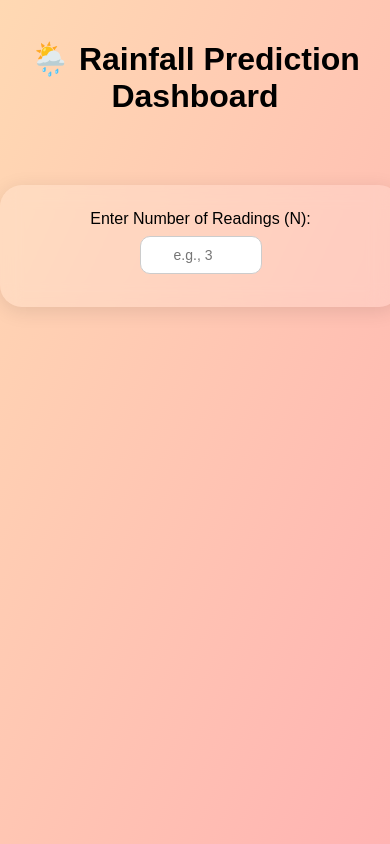
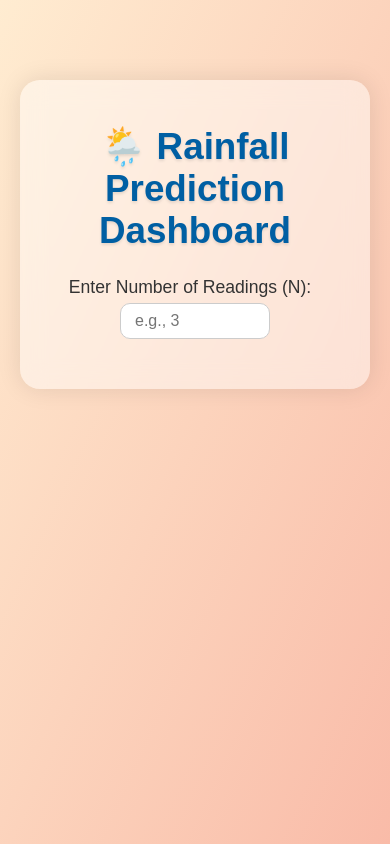
Before and after one commit to THEGODSAVIOUR/rainfall-predictor, a React (Create React App) app in the folder frontend/: page / in a window 390 px wide. Built offline with nearby package versions, Linux system fonts and the light colour scheme.

Commit message:
Updated CSS styling for Rainfall Predictor

```diff
--- a/frontend/src/App.css
+++ b/frontend/src/App.css
@@ -1,38 +1,127 @@
-.App {
-  text-align: center;
-  font-family: Arial, sans-serif;
-  margin-top: 40px;
+/* App.css — unified and polished for Rainfall Predictor UI */
+
+body {
+  margin: 0;
+  padding: 0;
+  font-family: "Poppins", sans-serif;
+  background: linear-gradient(to bottom right, #ffe0cc, #f9bba8);
+  min-height: 100vh;
+  display: flex;
+  justify-content: center;
+  align-items: flex-start;
+  overflow-x: hidden;
 }
 
-.input-row {
-  margin-bottom: 10px;
+/* Main app wrapper */
+.App {
+  width: 100%;
+  max-width: 1200px;
+  text-align: center;
+  padding: 40px 20px;
+  box-sizing: border-box;
 }
 
-input {
-  margin: 5px;
-  padding: 8px;
-  border-radius: 8px;
-  border: 1px solid #ccc;
+/* Headings */
+h1, h2, h3, h4, h5 {
+  color: #333;
+  margin-bottom: 15px;
 }
 
+/* Prediction section container */
+.results-container {
+  background-color: rgba(255, 255, 255, 0.55);
+  border-radius: 20px;
+  padding: 25px;
+  margin-top: 30px;
+  box-shadow: 0 4px 15px rgba(0, 0, 0, 0.1);
+}
+
+/* Buttons */
 button {
-  margin: 5px;
-  padding: 10px 15px;
+  background-color: #007bff;
+  color: white;
   border: none;
   border-radius: 10px;
-  background-color: #007bff;
-  color: white;
+  padding: 10px 20px;
+  font-size: 16px;
+  font-weight: 500;
   cursor: pointer;
+  transition: all 0.3s ease;
 }
 
 button:hover {
   background-color: #0056b3;
 }
 
-.result {
-  margin-top: 30px;
-  padding: 20px;
+/* Table styles */
+table {
+  width: 90%;
+  margin: 0 auto;
+  border-collapse: collapse;
+  margin-top: 15px;
+  background-color: rgba(255, 255, 255, 0.5);
+  border-radius: 12px;
+  overflow: hidden;
+}
+
+th, td {
+  padding: 10px;
+  border-bottom: 1px solid #ddd;
+  text-align: center;
+  font-size: 15px;
+}
+
+th {
+  background-color: #c4f4d6;
+  font-weight: bold;
+}
+
+tr:nth-child(even) {
+  background-color: rgba(255, 255, 153, 0.4);
+}
+
+/* Chart container */
+.chart-container {
+  background-color: rgba(255, 255, 255, 0.45);
+  border-radius: 20px;
+  padding: 25px;
+  box-shadow: 0 4px 15px rgba(0, 0, 0, 0.1);
+  margin: 40px auto;
+  width: 85%;
+}
+
+/* Smooth gradient blending fix for top header area */
+#root {
+  background: linear-gradient(to bottom right, #ffecd1, #f9bba8);
+  width: 100%;
+  min-height: 100vh;
+  display: flex;
+  justify-content: center;
+}
+
+/* Input and form control tweaks */
+input[type="number"],
+input[type="text"] {
   border: 1px solid #ccc;
-  border-radius: 10px;
-  display: inline-block;
+  border-radius: 8px;
+  padding: 8px 12px;
+  margin: 5px;
+  font-size: 15px;
+  width: 80px;
+  transition: border-color 0.3s;
 }
+
+input:focus {
+  border-color: #007bff;
+  outline: none;
+}
+
+/* Animation */
+@keyframes fadeIn {
+  from { opacity: 0; transform: translateY(10px); }
+  to { opacity: 1; transform: translateY(0); }
+}
+
+.results-container, .chart-container {
+  animation: fadeIn 0.5s ease-in-out;
+}
--- a/frontend/src/components/RainfallForm.css
+++ b/frontend/src/components/RainfallForm.css
@@ -1,144 +1,178 @@
-/* 🌦️ Full Page Background */
-html, body {
-  height: 100%;
+/* 🌦️ RainfallForm.css — Final Version */
+
+body {
   margin: 0;
-  padding: 0;
   font-family: "Poppins", sans-serif;
-  background: linear-gradient(to bottom right, #ffd9b3, #ffb3b3);
+  background: linear-gradient(135deg, #c6e6fb, #f8fcff);
   background-attachment: fixed;
-  background-repeat: no-repeat;
-  background-size: cover;
   overflow-x: hidden;
+  color: #333;
 }
 
-/* 🌤️ Form Container */
-form {
-  background: rgba(255, 255, 255, 0.18);
-  backdrop-filter: blur(10px);
-  border-radius: 22px;
-  box-shadow: 0 4px 20px rgba(0, 0, 0, 0.1);
-  padding: 40px 60px;
-  margin: 70px auto;
-  width: 520px;
-  transition: all 0.3s ease-in-out;
+.container {
+  max-width: 900px;
+  margin: 40px auto;
+  padding: 30px 20px;
+  background: rgba(255, 255, 255, 0.45);
+  border-radius: 20px;
+  box-shadow: 0 0 25px rgba(0, 0, 0, 0.1);
+  backdrop-filter: blur(12px);
+  text-align: center;
 }
 
-form:hover {
-  background: rgba(255, 255, 255, 0.25);
+.title {
+  font-size: 2.3rem;
+  font-weight: 700;
+  color: #005fa3;
+  text-shadow: 0 2px 3px rgba(0, 0, 0, 0.1);
+  margin-bottom: 25px;
+}
+
+/* Input Section */
+.input-section {
+  margin-bottom: 25px;
+}
+
+.input-section label {
+  font-size: 1.1rem;
+  font-weight: 500;
+  margin-right: 10px;
+}
+
+.input-section input {
+  padding: 8px 14px;
+  font-size: 1rem;
+  border: 1px solid #ccc;
+  border-radius: 10px;
+  width: 150px;
+  transition: all 0.2s ease;
+}
+
+.input-section input:focus {
+  border-color: #007bff;
+  outline: none;
+  box-shadow: 0 0 6px rgba(0, 123, 255, 0.4);
+}
+
+/* Reading Rows */
+.reading-row {
+  display: flex;
+  justify-content: center;
+  align-items: center;
+  gap: 15px;
+  background: rgba(255, 255, 255, 0.4);
+  border-radius: 15px;
+  padding: 15px;
+  margin-bottom: 15px;
+  box-shadow: 0 0 8px rgba(0, 0, 0, 0.05);
+}
+
+.reading-row h3 {
+  margin: 0;
+  font-size: 1.1rem;
+  color: #007bff;
+}
+
+.reading-row input {
+  width: 150px;
+  padding: 8px 12px;
+  border-radius: 8px;
+  border: 1px solid #ccc;
+  font-size: 1rem;
+}
+
+.reading-row input:focus {
+  border-color: #005fa3;
+  box-shadow: 0 0 5px rgba(0, 95, 163, 0.3);
+}
+
+/* Button */
+.submit-btn {
+  margin-top: 15px;
+  padding: 10px 24px;
+  font-size: 1.1rem;
+  background-color: #007bff;
+  border: none;
+  color: white;
+  border-radius: 10px;
+  cursor: pointer;
+  transition: all 0.3s ease;
+  box-shadow: 0 4px 8px rgba(0, 123, 255, 0.2);
+}
+
+.submit-btn:hover {
+  background-color: #005fa3;
   transform: translateY(-2px);
 }
 
-/* 📋 Inputs */
-input {
-  border: 1px solid #ccc;
-  border-radius: 10px;
-  padding: 10px;
-  width: 130px;
-  text-align: center;
-  margin: 8px;
-  outline: none;
-  font-size: 16px;
-  transition: border 0.3s ease;
+/* Error Message */
+.error {
+  color: #d9534f;
+  font-weight: 600;
+  margin-top: 10px;
 }
 
-input:focus {
-  border-color: #007bff;
+/* Results Section */
+.result-section {
+  margin-top: 35px;
+  background: rgba(255, 255, 255, 0.5);
+  border-radius: 15px;
+  padding: 25px;
+  box-shadow: 0 0 12px rgba(0, 0, 0, 0.08);
 }
 
-/* 🔘 Button */
-button {
-  background-color: #007bff;
-  color: white;
-  border: none;
-  border-radius: 10px;
-  padding: 10px 25px;
-  font-weight: bold;
-  cursor: pointer;
-  margin-top: 20px;
-  transition: all 0.3s ease;
-  font-size: 15px;
+.result-section h2 {
+  font-size: 1.6rem;
+  color: #005fa3;
+  margin-bottom: 15px;
 }
 
-button:hover {
-  background-color: #0056b3;
-  transform: scale(1.05);
-}
-
-/* 🏷️ Headings */
-h2, h3 {
-  text-align: center;
-  color: #222;
-  font-weight: bold;
-  margin-top: 12px;
+.result-section table {
+  width: 100%;
+  border-collapse: collapse;
   margin-bottom: 20px;
 }
 
-/* ⚠️ Error Message */
-.error-message {
-  text-align: center;
-  background-color: rgba(255, 99, 132, 0.15);
-  border: 1px solid #ff6b81;
-  border-radius: 10px;
-  color: #b30000;
-  font-weight: 500;
-  padding: 12px;
-  margin: 15px auto 20px;
-  width: 85%;
-  max-width: 520px;
+.result-section th,
+.result-section td {
+  padding: 10px;
+  border-bottom: 1px solid rgba(0, 0, 0, 0.1);
 }
 
-/* 📊 Table */
-table {
-  border-collapse: collapse;
-  width: 85%;
-  margin: 25px auto;
-  border-radius: 15px;
-  overflow: hidden;
-  background: rgba(255, 255, 255, 0.3);
-  backdrop-filter: blur(6px);
-  box-shadow: 0 4px 20px rgba(0, 0, 0, 0.08);
+.result-section th {
+  background: rgba(0, 95, 163, 0.1);
+  color: #003f6b;
+  font-weight: 600;
 }
 
-th, td {
-  padding: 14px;
-  text-align: center;
-  font-size: 15px;
+.highlight {
+  background-color: rgba(0, 191, 165, 0.25);
+  font-weight: 700;
+  color: #004d40;
 }
 
-th {
-  background-color: #d9f99d;
+/* Chart Container */
+.chart-container {
+  margin-top: 25px;
+  width: 100%;
+  height: 320px;
+  display: flex;
+  justify-content: center;
+  align-items: center;
 }
 
-td {
-  background-color: rgba(255, 255, 255, 0.6);
-}
-
-tr:nth-child(even) td {
-  background-color: rgba(255, 255, 255, 0.7);
-}
-
-/* 💬 Tip Text */
-p {
-  text-align: center;
-  font-style: italic;
-  color: #444;
-  margin-top: 20px;
-  font-size: 15px;
-}
-
-/* 📱 Responsive Design */
+/* Responsive */
 @media (max-width: 768px) {
-  form {
-    width: 90%;
-    padding: 25px;
+  .reading-row {
+    flex-direction: column;
+    gap: 10px;
   }
 
-  input {
-    width: 100px;
-    font-size: 14px;
+  .input-section input {
+    width: 120px;
   }
 
-  table {
-    width: 95%;
+  .container {
+    padding: 20px;
   }
 }
```
